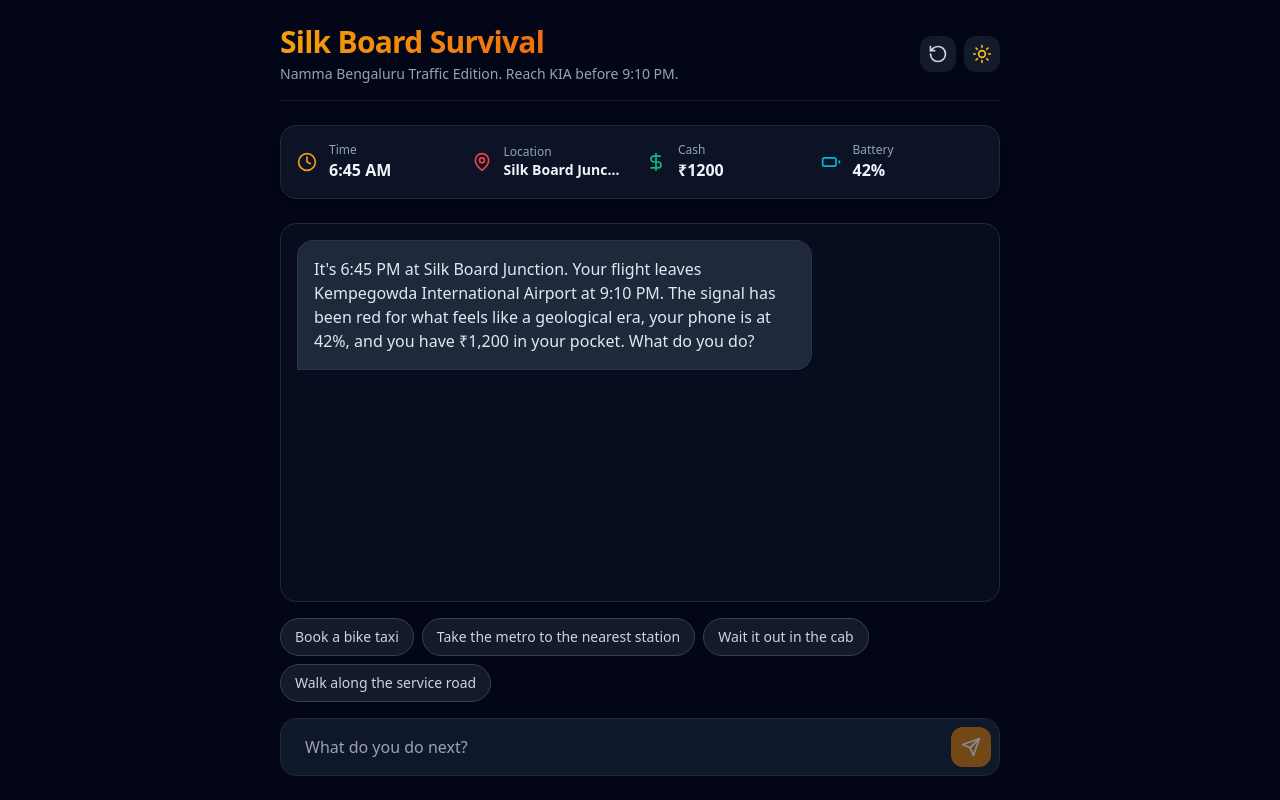
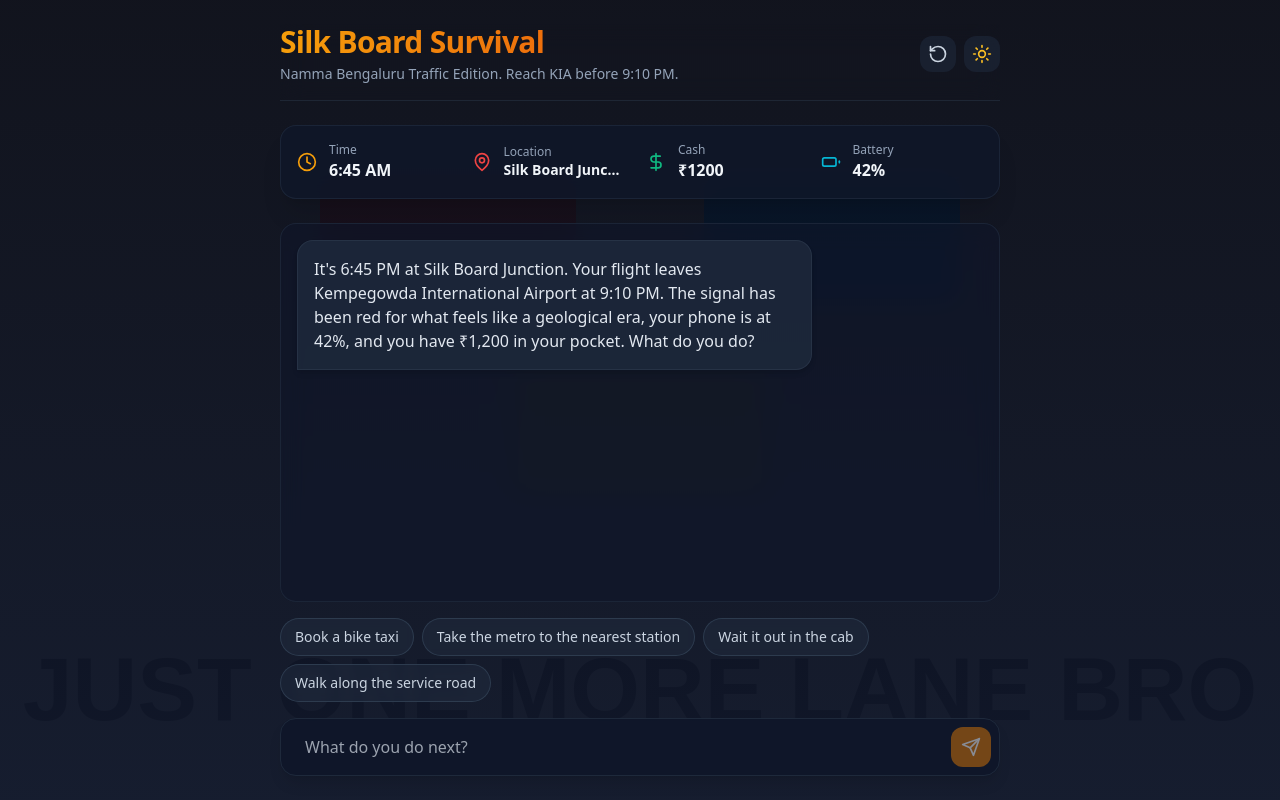
Before and after one commit to datamite19/futurelabs-escape-silk-board-assessment, a Next.js app in the folder frontend/: page / in a window 1280 px wide. Built offline with nearby package versions, Linux system fonts and the light colour scheme.

Commit message:
Update page.tsx

```diff
--- a/frontend/app/page.tsx
+++ b/frontend/app/page.tsx
@@ -10,7 +10,7 @@ interface Turn {
 }
 
 interface GameState {
-  timeMinutes: number; // e.g. 420 for 7:00 PM
+  timeMinutes: number; // e.g. 405 for 6:45 PM
   location: string;
   cash: number;
   battery: number;
@@ -38,7 +38,7 @@ export default function App() {
   const [isThinking, setIsThinking] = useState(false);
   const chatScrollRef = useRef<HTMLDivElement>(null);
 
-  // Auto-scroll chat history
+  // Auto-scroll chat history safely
   useEffect(() => {
     if (chatScrollRef.current) {
       chatScrollRef.current.scrollTop = chatScrollRef.current.scrollHeight;
@@ -112,12 +112,24 @@ export default function App() {
     "Walk along the service road"
   ];
 
+  const overlay = theme === 'dark'
+    ? 'linear-gradient(to bottom, rgba(3, 7, 18, 0.92), rgba(15, 23, 42, 0.96))'
+    : 'linear-gradient(to bottom, rgba(248, 250, 252, 0.92), rgba(241, 245, 249, 0.96))';
+
   return (
-    <main className={`min-h-screen transition-colors duration-300 ${theme === 'dark' ? 'bg-slate-950 text-slate-100' : 'bg-slate-100 text-slate-800'}`}>
+    <main
+      className={`min-h-screen w-full transition-colors duration-300 ${theme === 'dark' ? 'text-slate-100' : 'text-slate-900'}`}
+      style={{
+        backgroundImage: `${overlay}, url('/memes/16_traffic.svg')`,
+        backgroundSize: "cover",
+        backgroundPosition: "center",
+        backgroundAttachment: "fixed",
+      }}
+    >
       <div className="max-w-3xl mx-auto p-4 sm:p-6 flex flex-col min-h-screen">
 
         {/* Header Bar */}
-        <header className="flex items-center justify-between mb-6 pb-4 border-b border-slate-700/40">
+        <header className="flex items-center justify-between mb-6 pb-4 border-b border-slate-700/40 backdrop-blur-md">
           <div>
             <h1 className="text-2xl sm:text-3xl font-extrabold tracking-tight bg-gradient-to-r from-amber-500 to-orange-600 bg-clip-text text-transparent">
               Silk Board Survival
@@ -145,7 +157,7 @@ export default function App() {
         </header>
 
         {/* HUD Status Bar */}
-        <div className={`grid grid-cols-2 sm:grid-cols-4 gap-3 p-4 rounded-2xl mb-6 border shadow-lg ${theme === 'dark' ? 'bg-slate-900/80 border-slate-800' : 'bg-white border-slate-200'}`}>
+        <div className={`grid grid-cols-2 sm:grid-cols-4 gap-3 p-4 rounded-2xl mb-6 border shadow-xl backdrop-blur-md ${theme === 'dark' ? 'bg-slate-900/80 border-slate-800/80' : 'bg-white/80 border-slate-200'}`}>
           <div className="flex items-center gap-3">
             <Clock className="w-5 h-5 text-amber-500" />
             <div>
@@ -179,14 +191,14 @@ export default function App() {
         {/* Chat / Narrative Window */}
         <div
           ref={chatScrollRef}
-          className={`flex-1 overflow-y-auto max-h-[50vh] sm:max-h-[55vh] p-4 rounded-2xl mb-4 space-y-4 border ${theme === 'dark' ? 'bg-slate-900/40 border-slate-800' : 'bg-white/80 border-slate-200'}`}
+          className={`flex-1 overflow-y-auto max-h-[50vh] sm:max-h-[55vh] p-4 rounded-2xl mb-4 space-y-4 border backdrop-blur-md ${theme === 'dark' ? 'bg-slate-900/60 border-slate-800/80' : 'bg-white/90 border-slate-200'}`}
         >
           {turns.map((turn, idx) => (
             <div key={idx} className={`flex flex-col ${turn.sender === 'player' ? 'items-end' : 'items-start'}`}>
-              <div className={`max-w-[85%] sm:max-w-[75%] p-4 rounded-2xl text-sm sm:text-base shadow-sm ${
+              <div className={`max-w-[85%] sm:max-w-[75%] p-4 rounded-2xl text-sm sm:text-base shadow-md ${
                 turn.sender === 'player'
                   ? 'bg-amber-600 text-white rounded-br-none'
-                  : theme === 'dark' ? 'bg-slate-800 text-slate-200 rounded-bl-none border border-slate-700/50' : 'bg-slate-100 text-slate-900 rounded-bl-none border border-slate-200'
+                  : theme === 'dark' ? 'bg-slate-800/90 text-slate-200 rounded-bl-none border border-slate-700/50' : 'bg-slate-100 text-slate-900 rounded-bl-none border border-slate-200'
               }`}>
                 {turn.text}
                 {turn.meme && (
@@ -213,10 +225,10 @@ export default function App() {
                 key={i}
                 onClick={() => handleActionSubmit(action)}
                 disabled={isThinking}
-                className={`text-xs sm:text-sm px-3.5 py-2 rounded-full border transition-all ${
+                className={`text-xs sm:text-sm px-3.5 py-2 rounded-full border transition-all backdrop-blur-sm ${
                   theme === 'dark'
-                    ? 'border-slate-700 bg-slate-800/60 hover:bg-slate-700 text-slate-300'
-                    : 'border-slate-300 bg-white hover:bg-slate-100 text-slate-700'
+                    ? 'border-slate-700/80 bg-slate-800/70 hover:bg-slate-700 text-slate-300'
+                    : 'border-slate-300 bg-white/80 hover:bg-slate-100 text-slate-700'
                 }`}
               >
                 {action}
@@ -228,7 +240,7 @@ export default function App() {
         {/* Input Bar */}
         <div className="mt-auto">
           {gameState.gameOver ? (
-            <div className="p-4 rounded-2xl bg-red-950/40 border border-red-800 text-center space-y-3">
+            <div className="p-4 rounded-2xl bg-red-950/80 border border-red-800 text-center space-y-3 backdrop-blur-md">
               <ShieldAlert className="w-8 h-8 text-red-500 mx-auto" />
               <h2 className="font-bold text-lg text-red-400">Game Over</h2>
               <p className="text-xs sm:text-sm text-slate-300">Your flight departed without you, or your phone battery gave out in the middle of Silk Board!</p>
@@ -242,7 +254,7 @@ export default function App() {
           ) : (
             <form
               onSubmit={(e) => { e.preventDefault(); handleActionSubmit(inputAction); }}
-              className={`flex items-center gap-2 p-2 rounded-2xl border ${theme === 'dark' ? 'bg-slate-900 border-slate-800' : 'bg-white border-slate-200'}`}
+              className={`flex items-center gap-2 p-2 rounded-2xl border backdrop-blur-md shadow-lg ${theme === 'dark' ? 'bg-slate-900/90 border-slate-800' : 'bg-white/90 border-slate-200'}`}
             >
               <input
                 type="text"
```
